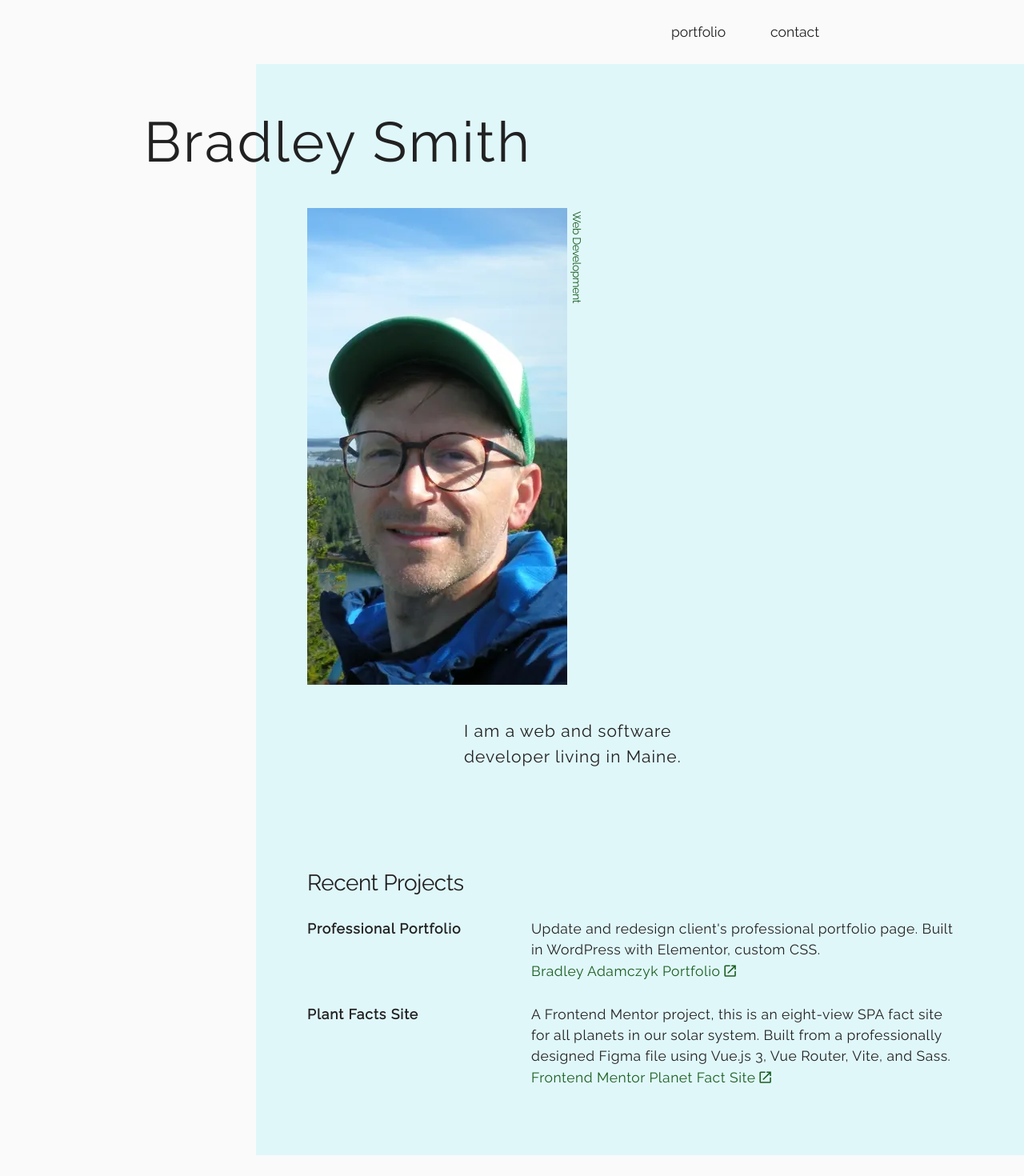
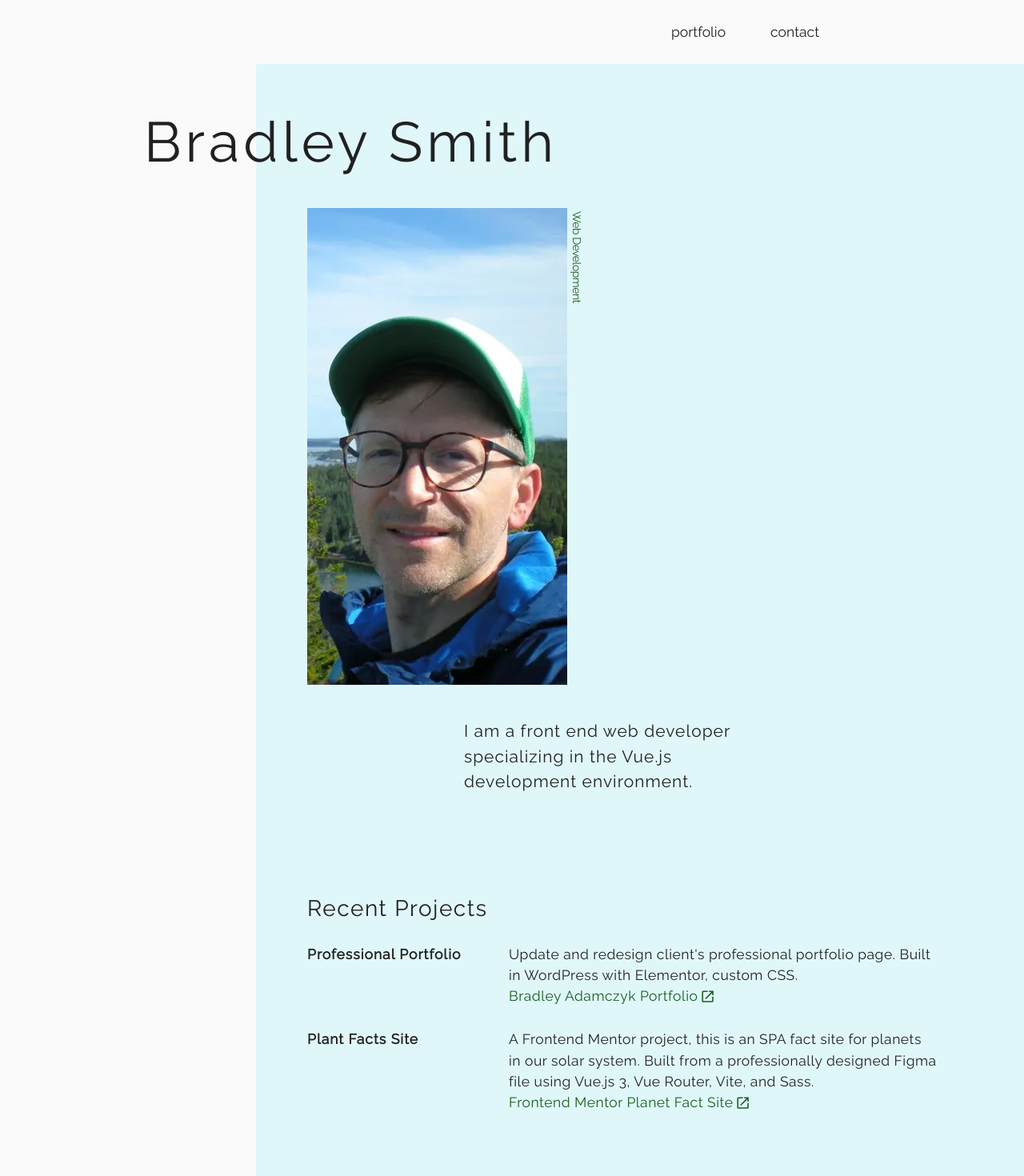
Before and after one commit to bradleyhop/simple-portfolio, a Vue app: page / in a window 1280 px wide. Shown: the top 1470 px of the page at 80% size. Built offline with nearby package versions, Linux system fonts and the light colour scheme.

Commit message:
edit copy; refactor cleanup

```diff
--- a/src/assets/style/main.scss
+++ b/src/assets/style/main.scss
@@ -59,8 +59,8 @@ main {
 
   @include tablet-breakpoint {
     // header 25vh
+    min-height: 75vh;
     min-height: 75dvh;
-    min-height: 75vh;
   }
 
   @include desktop-breakpoint {
--- a/src/components/articles/MostRecentProjects.vue
+++ b/src/components/articles/MostRecentProjects.vue
@@ -42,9 +42,9 @@ export default {
       <li class="recent-item">
         <h3 class="recent-item-heading">Plant Facts Site</h3>
         <p class="recent-item-copy">
-          A Frontend Mentor project, this is an eight-view SPA fact site for all
-          planets in our solar system. Built from a professionally designed
-          Figma file using Vue.js 3, Vue Router, Vite, and Sass.<br />
+          A Frontend Mentor project, this is an SPA fact site for planets in our
+          solar system. Built from a professionally designed Figma file using
+          Vue.js 3, Vue Router, Vite, and Sass.<br />
           <a
             href="https://bradleyhop.github.io/frontend-mentor-planet-facts-site/"
             class="linky"
@@ -76,7 +76,7 @@ export default {
 
   .recents-heading {
     font-size: 2em;
-    letter-spacing: -0.5px;
+    letter-spacing: 1.5px;
     margin-bottom: 2rem;
   }
 
@@ -97,7 +97,7 @@ export default {
       .recent-item-heading {
         letter-spacing: 1px;
         line-height: 150%;
-        min-width: 20rem;
+        min-width: 18rem;
         font-weight: bold;
       }
 
--- a/src/components/persistent/SiteFooter.vue
+++ b/src/components/persistent/SiteFooter.vue
@@ -95,7 +95,7 @@ export default {
       </ul>
     </nav>
     <p class="footer-copyright">
-      Copyright &copy; 2023 &mdash; crafted from scratch with care by
+      Copyright &copy; 2023 &mdash;
       <a
         href="https://github.com/bradleyhop/simple-portfolio"
         class="my-name clear-link-dec"
--- a/src/components/portComponents/PortCard.vue
+++ b/src/components/portComponents/PortCard.vue
@@ -151,7 +151,6 @@ $card-border-radius: 5px;
     border-bottom-right-radius: inherit;
 
     .card-title {
-      color: $not-black;
       font-size: 1.2rem;
       letter-spacing: -0.5px;
       margin: 1rem;
--- a/src/components/portComponents/PortCollapse.vue
+++ b/src/components/portComponents/PortCollapse.vue
@@ -142,7 +142,7 @@ export default {
   text-align: left;
 
   .chevron {
-    fill: $not-black;
+    fill: $green-900;
     float: right;
   }
 }
@@ -210,7 +210,6 @@ export default {
 
   .button-text {
     align-self: center;
-    color: $not-black;
   }
 
   .svg-icon {
--- a/src/views/ContactMe.vue
+++ b/src/views/ContactMe.vue
@@ -88,7 +88,7 @@ export default {
       >
         <label class="contact-label" for="email">Your Email</label>
         <input
-          class="textbox"
+          class="contact-textbox"
           id="email"
           type="email"
           name="email"
@@ -97,7 +97,7 @@ export default {
         />
         <label class="contact-label message-label" for="message">Message</label>
         <textarea
-          class="textbox"
+          class="contact-textbox"
           rows="6"
           id="message"
           name="message"
@@ -153,7 +153,7 @@ export default {
   margin-top: 1.25rem;
 }
 
-.textbox {
+.contact-textbox {
   background: $gray-200;
   border: none;
   color: $not-black;
@@ -193,10 +193,6 @@ export default {
     font-size: 2rem;
   }
 
-  .error-message {
-    color: $red-700;
-  }
-
   .success-message {
     color: $green-900;
   }
@@ -206,8 +202,9 @@ export default {
   margin: 2rem 0;
 
   .link-honeybook-form {
-    font-size: 1.1rem;
+    font-size: 1.2rem;
     color: $green-900;
+    line-height: 150%;
 
     &:hover {
       text-decoration: underline;
--- a/src/views/HomeView.vue
+++ b/src/views/HomeView.vue
@@ -61,7 +61,8 @@ export default {
         </figure>
 
         <p class="tagline">
-          I am a web and software developer living in Maine.
+          I am a front end web developer specializing in the Vue.js development
+          environment.
         </p>
       </article>
 
@@ -104,16 +105,15 @@ $shift-content-left: 5vw;
   margin-bottom: 5rem;
 
   .my-name {
-    color: $not-black;
     font-size: 3rem;
-    letter-spacing: 1.5px;
+    letter-spacing: 2px;
     position: relative;
     padding-top: 2rem;
     right: 2.5rem;
 
     @include tablet-breakpoint {
       font-size: 5rem;
-      letter-spacing: 2.5px;
+      letter-spacing: 5px;
       padding-top: 4rem;
       right: 10rem;
     }
@@ -150,7 +150,6 @@ $shift-content-left: 5vw;
   }
 
   .tagline {
-    color: $not-black;
     font-size: 1.5rem;
     letter-spacing: 1px;
     line-height: 150%;
```
